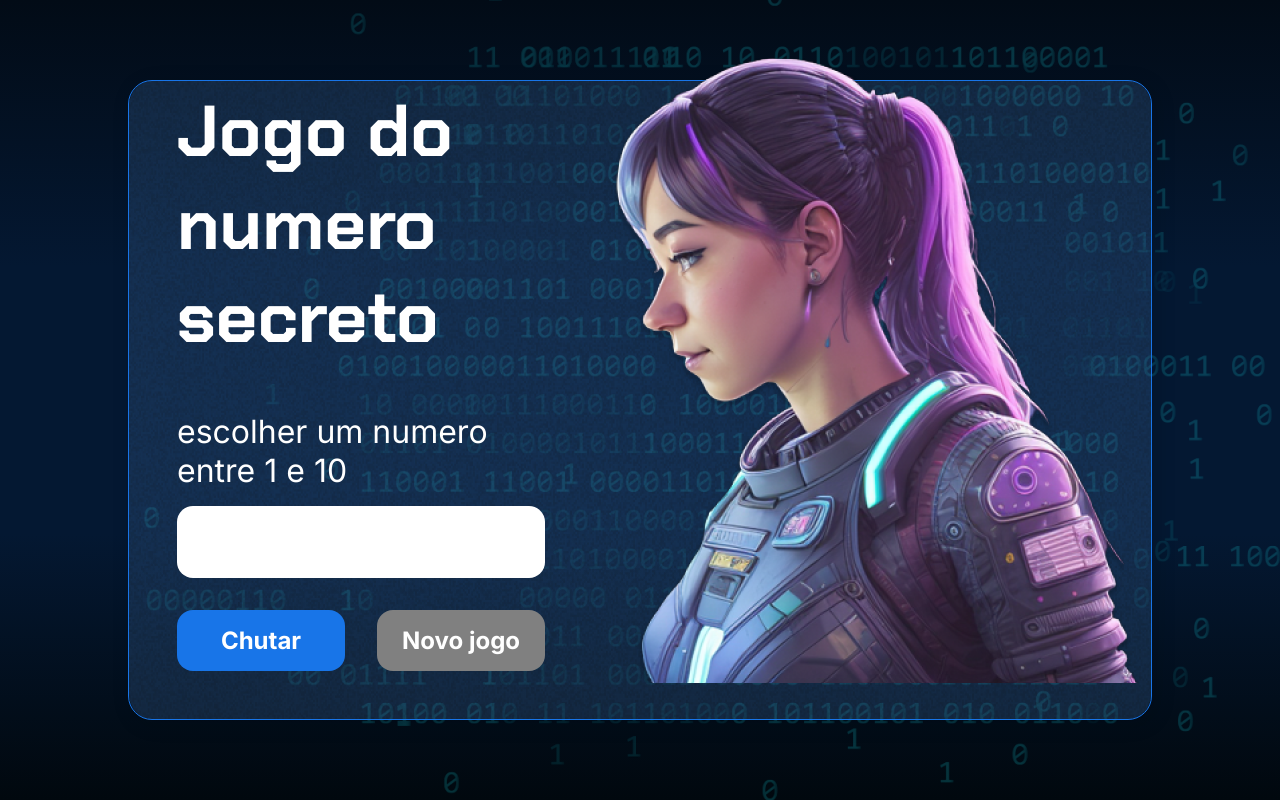
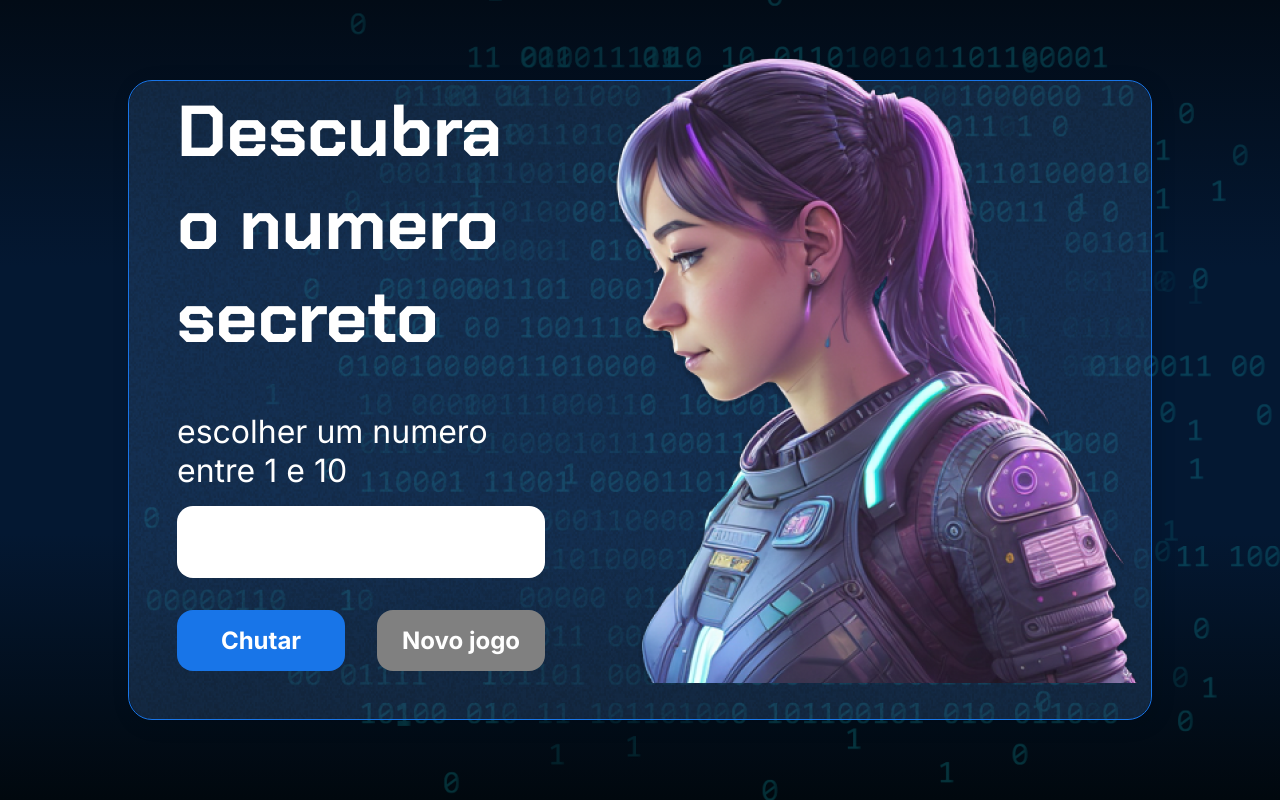
Before and after one commit to danfgomes/jogo-do-numero-secreto-1.0, a plain HTML site: page js-curso-2-aula1 (1)/index.html in a window 1280 px wide. Drawn offline with Linux system fonts and the light colour scheme.

Commit message:
mudandanças no tiítulo.

```diff
--- a/js-curso-2-aula1 (1)/app.js
+++ b/js-curso-2-aula1 (1)/app.js
@@ -16,7 +16,7 @@ function exibirTextoNaTela (tag, texto) {
 }
 
 function exibirMensagemInicial() {
-exibirTextoNaTela('h1','Jogo do numero secreto')
+exibirTextoNaTela('h1','Descubra o numero secreto')
 exibirTextoNaTela('p','escolher um numero entre 1 e 10');
 }
 
--- a/js-curso-2-aula1 (1)/index.html
+++ b/js-curso-2-aula1 (1)/index.html
@@ -19,7 +19,7 @@
         <div class="container__conteudo">
             <div class="container__informacoes">
                 <div class="container__texto">
-                    <h1></h1>
+                    <h1>descubra o numero secreto</h1>
                     <p class="texto__paragrafo"></p>
                 </div>
                 <input type="number" min="1" max="10" class="container__input">
```
Also changed, not shown: 1 other file.
